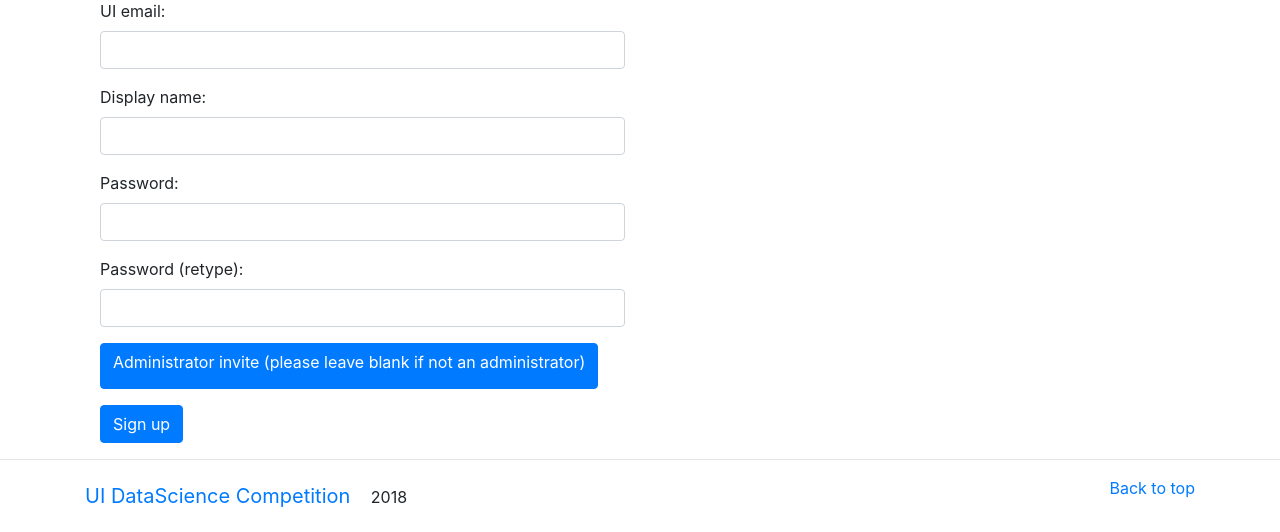
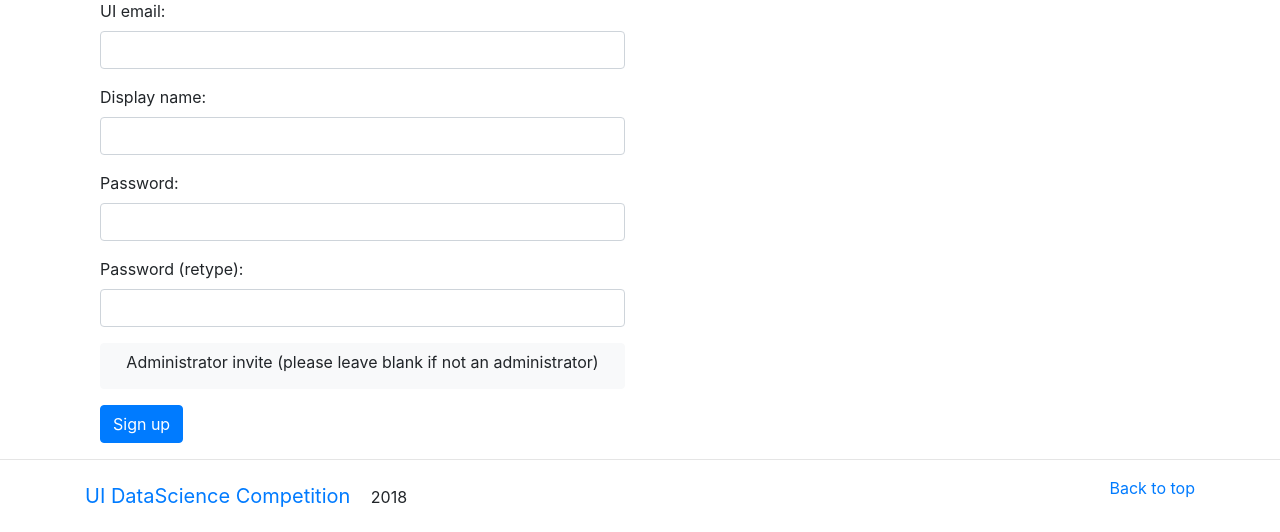
Before and after one commit to CamdenClark/dscomp, a Flask app: page /register in a window 1280 px wide. Shown: the part 345-877 px from the top of the page. Run offline with Flask 2, Linux system fonts and the light colour scheme; some libraries are stand-ins or nearby versions.

Commit message:
update registration template admin secret (#46)

```diff
--- a/dscomp/templates/register.html
+++ b/dscomp/templates/register.html
@@ -30,7 +30,7 @@
       </div>
       <div class="form-group">
 
-          <button class="btn btn-primary" type="button" data-toggle="collapse" data-target="#collapseExample" aria-expanded="false" aria-controls="collapseExample">
+          <button class="btn btn-light btn-block" type="button" data-toggle="collapse" data-target="#collapseExample" aria-expanded="false" aria-controls="collapseExample">
               <label for="admin">Administrator invite (please leave blank if not an administrator)</label>
           </button>
           <div class="collapse" id="collapseExample">
```
